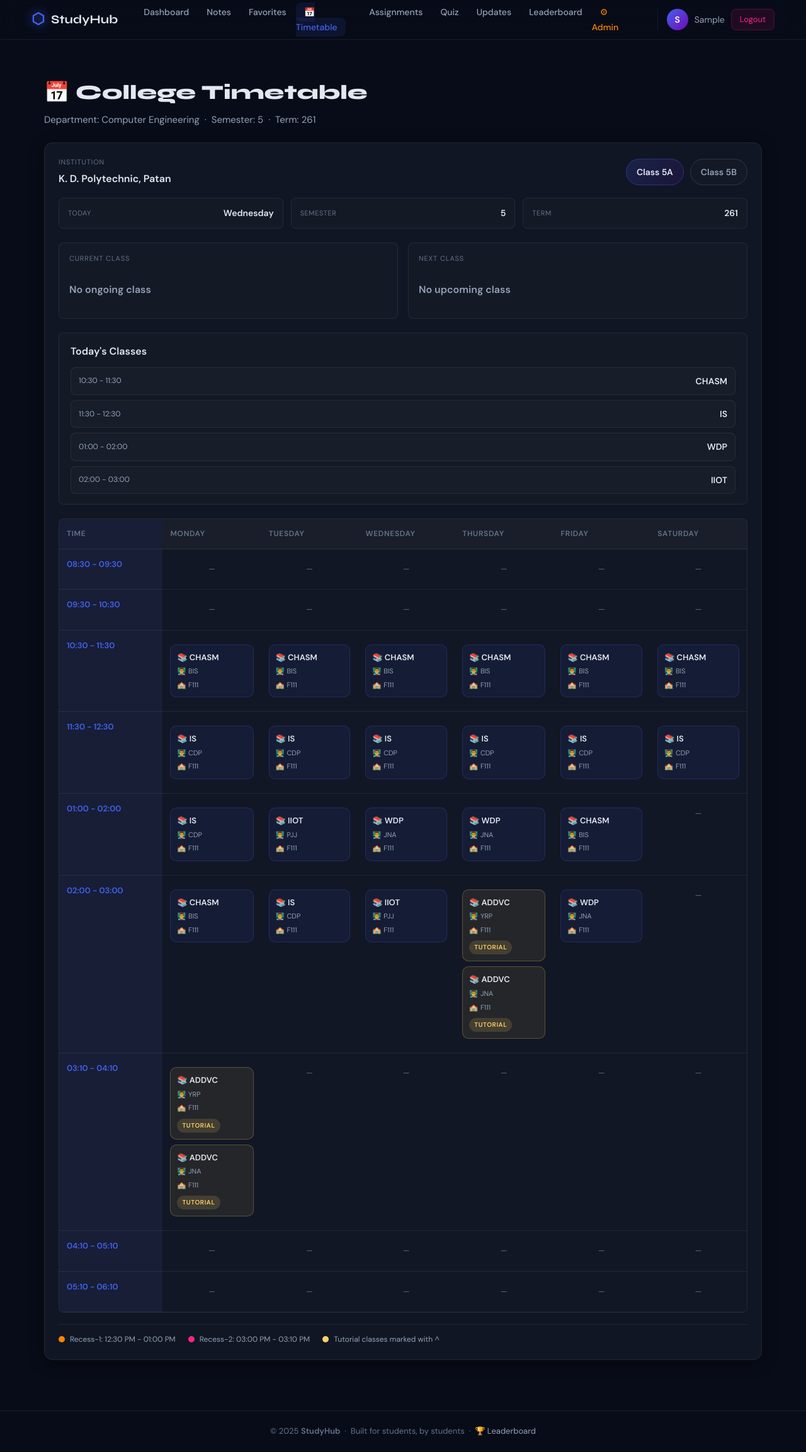
After one commit to Harsharajsingh210/Study-hub, a Flask app: page /timetable in a window 1280 px wide. The commit adds this page. Shown: the whole page at 63% size. Run offline with Flask 3, Linux system fonts and the light colour scheme; the visitor is signed in with stand-in values (Sample User, id 1).

Commit message:
feat: add semester 5 college timetable for classes 5A and 5B

```diff
--- a/app.py
+++ b/app.py
@@ -21,7 +21,7 @@ from flask import (Flask, render_template, request, redirect,
 from functools import wraps
 from datetime import datetime
 from werkzeug.utils import secure_filename
-import json, os, hashlib, uuid
+import json, os, hashlib, uuid, re
 
 # ─────────────────────────────────────────────────────────────
 #  App Setup
@@ -145,6 +145,135 @@ def note_matches_search(note: dict, query: str) -> bool:
         ])
 
     return any(query in str(value).lower() for value in haystacks if value is not None)
+
+
+def parse_timetable_entry(raw_entry: str, time_label: str = "") -> dict:
+    """Convert a PDF value like CHASM-BIS-F111 into a readable subject/faculty/room object."""
+    if not raw_entry:
+        return {"subject": "", "faculty": "", "room": "", "tutorial": False, "group": "", "time": time_label}
+
+    cleaned = str(raw_entry).strip().replace("^", "")
+    if not cleaned or cleaned == "-":
+        return {"subject": "", "faculty": "", "room": "", "tutorial": False, "group": "", "time": time_label}
+
+    tutorial = "^" in str(raw_entry)
+    parts = [p.strip() for p in cleaned.split("-") if p.strip()]
+
+    if len(parts) >= 4 and re.match(r"^(AT|BT)\d+$", parts[0], re.IGNORECASE):
+        group = parts[0]
+        subject = parts[1]
+        faculty = parts[2]
+        room = parts[3]
+    elif len(parts) >= 3 and re.match(r"^(AT|BT)\d+$", parts[0], re.IGNORECASE):
+        group = parts[0]
+        subject = parts[1]
+        faculty = parts[2]
+        room = parts[3] if len(parts) > 3 else ""
+    elif len(parts) >= 3:
+        group = ""
+        subject = parts[0]
+        faculty = parts[1]
+        room = parts[2]
+    else:
+        group = ""
+        subject = cleaned
+        faculty = ""
+        room = ""
+
+    return {
+        "subject": subject,
+        "faculty": faculty,
+        "room": room,
+        "tutorial": tutorial,
+        "group": group,
+        "time": time_label,
+    }
+
+
+def timetable_slots_for_class(class_schedule: dict):
+    """Return the schedule in a display-friendly structure for the template."""
+    days = ["Monday", "Tuesday", "Wednesday", "Thursday", "Friday", "Saturday"]
+    slots = []
+    for slot in class_schedule.get("slots", []):
+        row = {"time": slot.get("time", ""), "days": {}}
+        for day in days:
+            entries = slot.get(day.lower(), []) or []
+            parsed = []
+            for entry in entries:
+                item = parse_timetable_entry(entry, slot.get("time", ""))
+                if item.get("subject"):
+                    parsed.append(item)
+            row["days"][day] = parsed
+        slots.append(row)
+    return slots
+
+
+def timetable_today_classes(class_schedule: dict, day_name: str = None):
+    """Return all classes scheduled for the provided day."""
+    if day_name is None:
+        day_name = datetime.now().strftime("%A")
+    key = day_name.lower()
+    items = []
+    for slot in class_schedule.get("slots", []):
+        entries = slot.get(key, []) or []
+        for entry in entries:
+            parsed = parse_timetable_entry(entry, slot.get("time", ""))
+            if parsed.get("subject"):
+                items.append({
+                    "time": slot.get("time", ""),
+                    "subject": parsed.get("subject"),
+                    "faculty": parsed.get("faculty"),
+                    "room": parsed.get("room"),
+                    "tutorial": parsed.get("tutorial"),
+                })
+    return items
+
+
+def timetable_current_and_next(class_schedule: dict):
+    """Return the current and next class based on the current time."""
+    now = datetime.now()
+    current_day = now.strftime("%A").lower()
+    current_minutes = now.hour * 60 + now.minute
+
+    current = None
+    next_upcoming = None
+
+    for slot in class_schedule.get("slots", []):
+        time_text = slot.get("time", "")
+        if " - " not in time_text:
+            continue
+        start_text, end_text = time_text.split(" - ", 1)
+        try:
+            start_minutes = int(start_text.split(":")[0]) * 60 + int(start_text.split(":")[1])
+            end_minutes = int(end_text.split(":")[0]) * 60 + int(end_text.split(":")[1])
+        except ValueError:
+            continue
+
+        for entry in slot.get(current_day, []) or []:
+            parsed = parse_timetable_entry(entry, time_text)
+            if not parsed.get("subject"):
+                continue
+            if start_minutes <= current_minutes < end_minutes:
+                current = {
+                    "time": time_text,
+                    "subject": parsed.get("subject"),
+                    "faculty": parsed.get("faculty"),
+                    "room": parsed.get("room"),
+                    "tutorial": parsed.get("tutorial"),
+                }
+            elif current_minutes < start_minutes:
+                next_upcoming = {
+                    "time": time_text,
+                    "subject": parsed.get("subject"),
+                    "faculty": parsed.get("faculty"),
+                    "room": parsed.get("room"),
+                    "tutorial": parsed.get("tutorial"),
+                }
+                break
+        if next_upcoming:
+            break
+
+    return current, next_upcoming
 
 
 def login_required(f):
@@ -274,6 +403,13 @@ def seed_data():
              "content": "All pending assignments must be submitted by November 5.",
              "date": "2024-10-20", "tag": "Reminder",    "tag_color": "#7209b7"},
         ])
+
+    # ── Timetable ───────────────────────────────────────────
+    if not os.path.exists(os.path.join(DATA_DIR, "timetable.json")):
+        src = os.path.join(app.root_path, "data", "timetable.json")
+        if os.path.exists(src):
+            with open(src, "r", encoding="utf-8") as f:
+                save_json("timetable.json", json.load(f))
 
     # Assignments
     if not os.path.exists(os.path.join(DATA_DIR, "assignments.json")):
@@ -581,6 +717,37 @@ def leaderboard():
                            current_user_id=session.get("user_id"))
 
 
+@app.route("/timetable")
+@login_required
+def timetable():
+    timetable_data = load_json("timetable.json")
+    classes = timetable_data.get("classes", {}) if isinstance(timetable_data, dict) else {}
+    class_names = [name for name in sorted(classes.keys(), key=lambda x: x)]
+    selected_class = request.args.get("class_name", "5A").strip()
+    if selected_class not in classes:
+        selected_class = class_names[0] if class_names else "5A"
+
+    class_schedule = classes.get(selected_class, {})
+    today = datetime.now().strftime('%A')
+    today_classes = timetable_today_classes(class_schedule, today)
+    current_class, next_class = timetable_current_and_next(class_schedule)
+
+    return render_template(
+        "timetable.html",
+        timetable_data=timetable_data,
+        selected_class=selected_class,
+        class_schedule=class_schedule,
+        class_names=class_names,
+        days=["Monday", "Tuesday", "Wednesday", "Thursday", "Friday", "Saturday"],
+        slots=timetable_slots_for_class(class_schedule),
+        today=today,
+        today_classes=today_classes,
+        current_class=current_class,
+        next_class=next_class,
+        classes=classes,
+    )
+
+
 # ─────────────────────────────────────────────────────────────
 #  Admin Panel
 # ─────────────────────────────────────────────────────────────
--- a/static/css/style.css
+++ b/static/css/style.css
@@ -427,6 +427,57 @@ l-open{overflow:hidden}
 .u-name-cell{display:flex;align-items:center;gap:8px}
 .u-av{width:28px;height:28px;border-radius:50%;background:linear-gradient(135deg,var(--blue),var(--purple));display:inline-flex;align-items:center;justify-content:center;font-size:.7rem;font-weight:700;color:#fff;flex-shrink:0}
 
+/* ── Timetable ───────────────────────────────────────────── */
+.timetable-wrap{background:var(--card);border:1px solid var(--border);border-radius:var(--r);padding:22px;box-shadow:var(--sh)}
+.row-between{display:flex;align-items:center;justify-content:space-between;gap:16px;flex-wrap:wrap}
+.timetable-header{margin-bottom:18px}
+.header-meta{display:flex;flex-direction:column;gap:4px}
+.meta-label{font-size:11px;letter-spacing:.08em;text-transform:uppercase;color:var(--text3)}
+.header-meta strong{font-size:1rem}
+.class-switcher{display:flex;gap:10px;flex-wrap:wrap}
+.class-btn{padding:9px 16px;border-radius:999px;border:1px solid var(--border2);background:var(--bg3);color:var(--text2);font-size:14px;font-weight:600;transition:all .2s}
+.class-btn.active,.class-btn:hover{background:linear-gradient(135deg,rgba(67,97,238,.18),rgba(114,9,183,.14));border-color:rgba(67,97,238,.36);color:var(--text)}
+.timetable-status-bar{display:grid;grid-template-columns:repeat(3,minmax(140px,1fr));gap:12px;margin-bottom:22px}
+.status-pill{background:var(--bg3);border:1px solid var(--border);border-radius:var(--rs);padding:12px 14px;display:flex;justify-content:space-between;align-items:center;gap:8px}
+.status-pill span{font-size:11px;color:var(--text3);letter-spacing:.05em;text-transform:uppercase}
+.status-pill strong{font-size:14px}
+.timetable-panels{display:grid;grid-template-columns:repeat(2,minmax(0,1fr));gap:16px;margin-bottom:22px}
+.timetable-panel{background:var(--bg3);border:1px solid var(--border);border-radius:var(--rs);padding:16px}
+.panel-title{font-size:11px;letter-spacing:.08em;text-transform:uppercase;color:var(--text3);margin-bottom:12px}
+.current-class-box{display:flex;flex-direction:column;gap:8px}
+.time-block{display:inline-block;width:max-content;padding:5px 10px;border-radius:999px;background:rgba(67,97,238,.12);color:var(--blue);font-size:12px;font-weight:700}
+.subject-title{font-size:1.15rem;font-weight:800}
+.faculty-line,.room-line{font-size:14px;color:var(--text2)}
+.empty-box{padding:16px 0;justify-content:center}
+.empty-box strong{font-size:1rem;color:var(--text2)}
+.today-classes-box{background:var(--bg3);border:1px solid var(--border);border-radius:var(--rs);padding:16px 18px;margin-bottom:22px}
+.today-classes-box h3{font-size:1rem;font-weight:700;margin-bottom:12px}
+.today-class-item{display:flex;align-items:center;justify-content:space-between;gap:12px;padding:10px 12px;border-radius:8px;background:rgba(255,255,255,.02);border:1px solid var(--border);margin-bottom:8px}
+.today-class-item:last-child{margin-bottom:0}
+.today-class-item span{font-size:12px;color:var(--text2)}
+.today-class-item strong{font-size:14px}
+.today-class-item.muted{color:var(--text2)}
+.table-shell{margin-top:8px}
+.timetable-table-wrap{border-radius:var(--rs);overflow:auto;border:1px solid var(--border);background:var(--bg3)}
+.timetable-table{width:100%;min-width:980px;border-collapse:separate;border-spacing:0}
+.timetable-table th,.timetable-table td{padding:14px 12px;border-bottom:1px solid var(--border);vertical-align:top;text-align:left}
+.timetable-table th{background:rgba(255,255,255,.02);font-size:12px;letter-spacing:.06em;text-transform:uppercase;color:var(--text3);position:sticky;top:0}
+.timetable-table td{background:rgba(16,22,36,.5)}
+.timetable-table td:first-child,.timetable-table th:first-child{background:rgba(67,97,238,.08);min-width:120px}
+.time-cell{font-weight:700;color:var(--blue);font-size:13px;white-space:nowrap}
+.subject-card{padding:10px 10px;border-radius:10px;background:rgba(67,97,238,.08);border:1px solid rgba(67,97,238,.24);margin:8px 0}
+.subject-card.tutorial{background:rgba(255,209,102,.08);border-color:rgba(255,209,102,.26)}
+.subject-main{font-size:13px;font-weight:700;line-height:1.5}
+.faculty-room{font-size:11px;color:var(--text2);margin-top:4px;display:flex;align-items:center;gap:4px;flex-wrap:wrap}
+.tutorial-badge{margin-top:8px;display:inline-block;padding:3px 8px;border-radius:999px;background:rgba(255,209,102,.14);color:var(--yellow);font-size:10px;letter-spacing:.06em;text-transform:uppercase;font-weight:700}
+.empty-slot{text-align:center;color:var(--text3);font-size:12px;padding:8px 0}
+.timetable-legend{display:flex;flex-wrap:wrap;gap:12px 20px;margin-top:18px;padding-top:14px;border-top:1px solid var(--border);color:var(--text2);font-size:12px}
+.legend-item{display:flex;align-items:center;gap:8px}
+.dot{width:10px;height:10px;border-radius:50%;display:inline-block}
+.dot-recess{background:var(--orange)}
+.dot-recess2{background:var(--pink)}
+.dot-tutorial{background:var(--yellow)}
+
 /* ══════════════════════════════════════════════════════════
    RESPONSIVE
 ══════════════════════════════════════════════════════════ */
--- a/templates/base.html
+++ b/templates/base.html
@@ -23,6 +23,7 @@
       <li><a href="{{ url_for('dashboard') }}"   class="nav-link {% if request.endpoint=='dashboard'   %}active{% endif %}">Dashboard</a></li>
       <li><a href="{{ url_for('notes') }}"       class="nav-link {% if request.endpoint=='notes'       %}active{% endif %}">Notes</a></li>
       <li><a href="{{ url_for('favorites_page') }}" class="nav-link {% if request.endpoint=='favorites_page' %}active{% endif %}">Favorites</a></li>
+      <li><a href="{{ url_for('timetable') }}" class="nav-link {% if request.endpoint=='timetable' %}active{% endif %}">📅 Timetable</a></li>
       <li><a href="{{ url_for('assignments') }}" class="nav-link {% if request.endpoint=='assignments' %}active{% endif %}">Assignments</a></li>
       <li><a href="{{ url_for('quiz') }}"        class="nav-link {% if request.endpoint=='quiz'        %}active{% endif %}">Quiz</a></li>
       <li><a href="{{ url_for('updates') }}"     class="nav-link {% if request.endpoint=='updates'     %}active{% endif %}">Updates</a></li>
@@ -48,6 +49,7 @@
     <a href="{{ url_for('dashboard') }}"   class="mob-link">🏠 Dashboard</a>
     <a href="{{ url_for('notes') }}"       class="mob-link">📚 Notes</a>
     <a href="{{ url_for('favorites_page') }}" class="mob-link">⭐ Favorites</a>
+    <a href="{{ url_for('timetable') }}" class="mob-link">📅 Timetable</a>
     <a href="{{ url_for('assignments') }}" class="mob-link">📝 Assignments</a>
     <a href="{{ url_for('quiz') }}"        class="mob-link">🧠 Quiz</a>
     <a href="{{ url_for('updates') }}"     class="mob-link">📢 Updates</a>
--- /dev/null
+++ b/templates/timetable.html
@@ -0,0 +1,133 @@
+{% extends "base.html" %}
+{% block title %}Timetable – StudyHub{% endblock %}
+{% block content %}
+<section class="page-hdr">
+  <h1>📅 College Timetable</h1>
+  <p>Department: Computer Engineering &nbsp;·&nbsp; Semester: 5 &nbsp;·&nbsp; Term: 261</p>
+</section>
+
+<div class="timetable-wrap">
+  <div class="timetable-header row-between">
+    <div class="header-meta">
+      <span class="meta-label">Institution</span>
+      <strong>{{ timetable_data.institution }}</strong>
+    </div>
+    <div class="class-switcher">
+      {% for class_name in class_names %}
+      <a href="{{ url_for('timetable', class_name=class_name) }}" class="class-btn {% if selected_class == class_name %}active{% endif %}">
+        Class {{ class_name }}
+      </a>
+      {% endfor %}
+    </div>
+  </div>
+
+  <div class="timetable-status-bar">
+    <div class="status-pill">
+      <span>Today</span>
+      <strong>{{ today }}</strong>
+    </div>
+    <div class="status-pill">
+      <span>Semester</span>
+      <strong>5</strong>
+    </div>
+    <div class="status-pill">
+      <span>Term</span>
+      <strong>261</strong>
+    </div>
+  </div>
+
+  <div class="timetable-panels">
+    <div class="timetable-panel current-panel">
+      <div class="panel-title">Current Class</div>
+      {% if current_class %}
+      <div class="current-class-box">
+        <div class="time-block">{{ current_class.time }}</div>
+        <div class="subject-title">📚 {{ current_class.subject }}</div>
+        <div class="faculty-line">👨‍🏫 {{ current_class.faculty }}</div>
+        <div class="room-line">🏫 {{ current_class.room }}</div>
+      </div>
+      {% else %}
+      <div class="current-class-box empty-box">
+        <strong>No ongoing class</strong>
+      </div>
+      {% endif %}
+    </div>
+
+    <div class="timetable-panel next-panel">
+      <div class="panel-title">Next Class</div>
+      {% if next_class %}
+      <div class="current-class-box">
+        <div class="time-block">{{ next_class.time }}</div>
+        <div class="subject-title">📚 {{ next_class.subject }}</div>
+        <div class="faculty-line">👨‍🏫 {{ next_class.faculty }}</div>
+        <div class="room-line">🏫 {{ next_class.room }}</div>
+      </div>
+      {% else %}
+      <div class="current-class-box empty-box">
+        <strong>No upcoming class</strong>
+      </div>
+      {% endif %}
+    </div>
+  </div>
+
+  <div class="today-classes-box">
+    <h3>Today's Classes</h3>
+    {% if today_classes %}
+      {% for item in today_classes %}
+      <div class="today-class-item">
+        <span>{{ item.time }}</span>
+        <strong>{{ item.subject }}</strong>
+      </div>
+      {% endfor %}
+    {% else %}
+      <div class="today-class-item muted">No classes scheduled for today.</div>
+    {% endif %}
+  </div>
+
+  <div class="table-shell">
+    <div class="timetable-table-wrap">
+      <table class="timetable-table">
+        <thead>
+          <tr>
+            <th>TIME</th>
+            {% for day in days %}
+            <th>{{ day }}</th>
+            {% endfor %}
+          </tr>
+        </thead>
+        <tbody>
+          {% for slot in slots %}
+          <tr>
+            <td class="time-cell">{{ slot.time }}</td>
+            {% for day in days %}
+            <td>
+              {% if slot.days[day] %}
+                {% for entry in slot.days[day] %}
+                <div class="subject-card {% if entry.tutorial %}tutorial{% endif %}">
+                  <div class="subject-main">📚 {{ entry.subject }}</div>
+                  <div class="faculty-room">👨‍🏫 <span>{{ entry.faculty }}</span></div>
+                  <div class="faculty-room">🏫 <span>{{ entry.room }}</span></div>
+                  {% if entry.tutorial %}
+                  <div class="tutorial-badge">Tutorial</div>
+                  {% endif %}
+                </div>
+                {% endfor %}
+              {% else %}
+                <div class="empty-slot">—</div>
+              {% endif %}
+            </td>
+            {% endfor %}
+          </tr>
+          {% endfor %}
+        </tbody>
+      </table>
+    </div>
+  </div>
+
+  <div class="timetable-legend">
+    <div class="legend-item"><span class="dot dot-recess"></span> Recess-1: 12:30 PM - 01:00 PM</div>
+    <div class="legend-item"><span class="dot dot-recess2"></span> Recess-2: 03:00 PM - 03:10 PM</div>
+    <div class="legend-item"><span class="dot dot-tutorial"></span> Tutorial classes marked with ^</div>
+  </div>
+</div>
+{% endblock %}
```
Also changed, not shown: data/timetable.json (added, +50 -0 lines), templates/dashboard.html (+9 -0 lines), tests/test_timetable.py (added, +39 -0 lines), tools/extract_timetable.py (added, +11 -0 lines), 1 other file.
